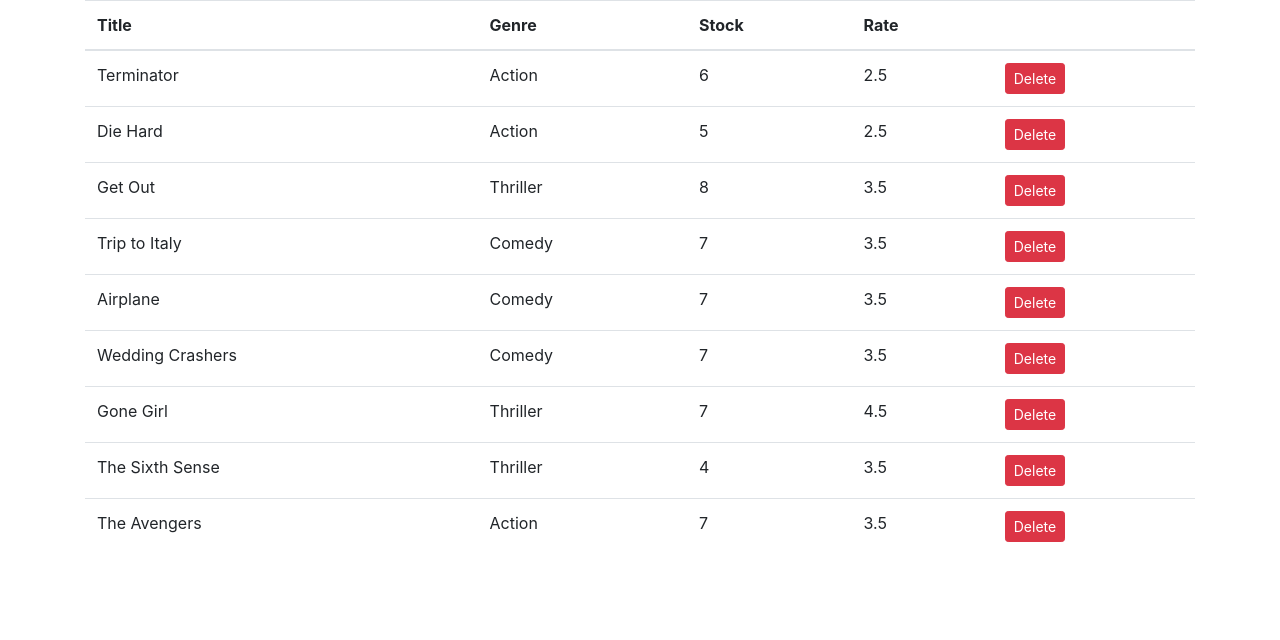
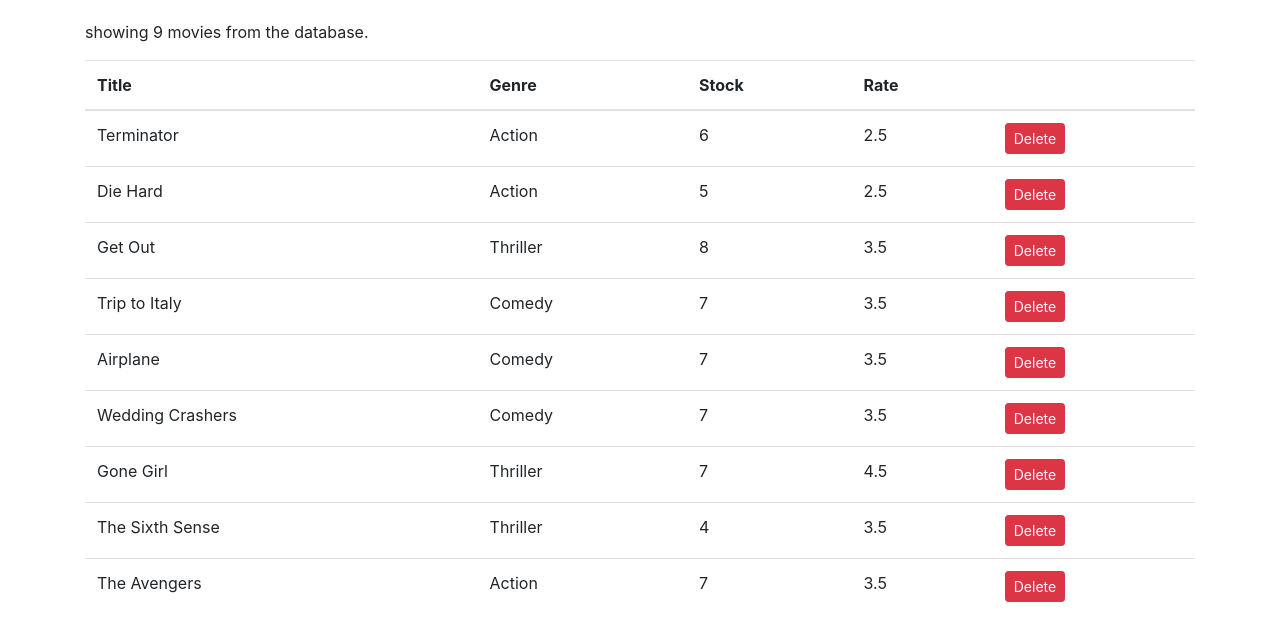
Before and after one commit to beingbing/react-vidly, a React (Create React App) app: page / in a window 1280 px wide. Shown: the top 640 px of the page. Built offline with nearby package versions, Linux system fonts and the light colour scheme.

Commit message:
components : 19- conditional rendering : finished

```diff
--- a/src/components/movies.jsx
+++ b/src/components/movies.jsx
@@ -12,7 +12,13 @@ class Movies extends Component {
   };
 
   render() {
+    const { length: len } = this.state.movies;
+
+    if (!len) return <p>There are no movies to show</p>;
+
     return (
+      <React.Fragment>
+        <p>showing {len} movies from the database.</p>
         <table className="table">
           <thead>
             <tr>
@@ -42,6 +48,7 @@ class Movies extends Component {
             ))}
           </tbody>
         </table>
+      </React.Fragment>
     );
   }
 }
--- a/src/index.css
+++ b/src/index.css
@@ -1,13 +1,14 @@
 body {
   margin: 0;
-  font-family: -apple-system, BlinkMacSystemFont, 'Segoe UI', 'Roboto', 'Oxygen',
-    'Ubuntu', 'Cantarell', 'Fira Sans', 'Droid Sans', 'Helvetica Neue',
+  font-family: -apple-system, BlinkMacSystemFont, "Segoe UI", "Roboto", "Oxygen",
+    "Ubuntu", "Cantarell", "Fira Sans", "Droid Sans", "Helvetica Neue",
     sans-serif;
   -webkit-font-smoothing: antialiased;
   -moz-osx-font-smoothing: grayscale;
+  padding: 20px 0 0 0;
 }
 
 code {
-  font-family: source-code-pro, Menlo, Monaco, Consolas, 'Courier New',
+  font-family: source-code-pro, Menlo, Monaco, Consolas, "Courier New",
     monospace;
 }
```
Lines whose indentation alone changed are shown as unchanged.
